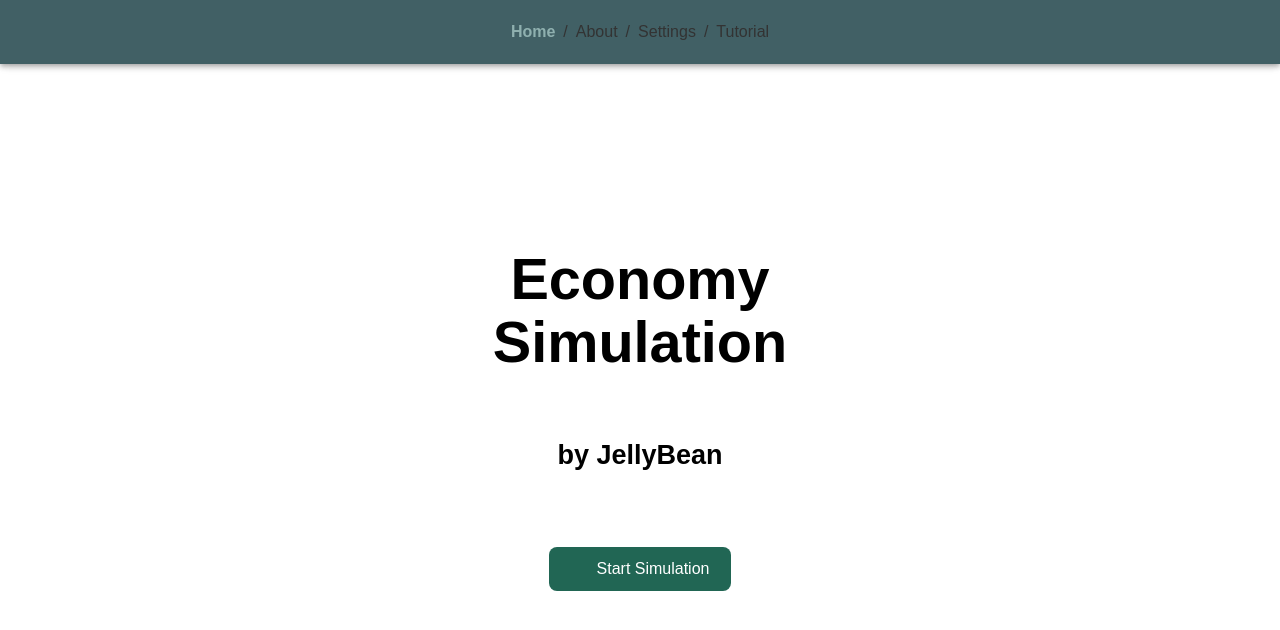
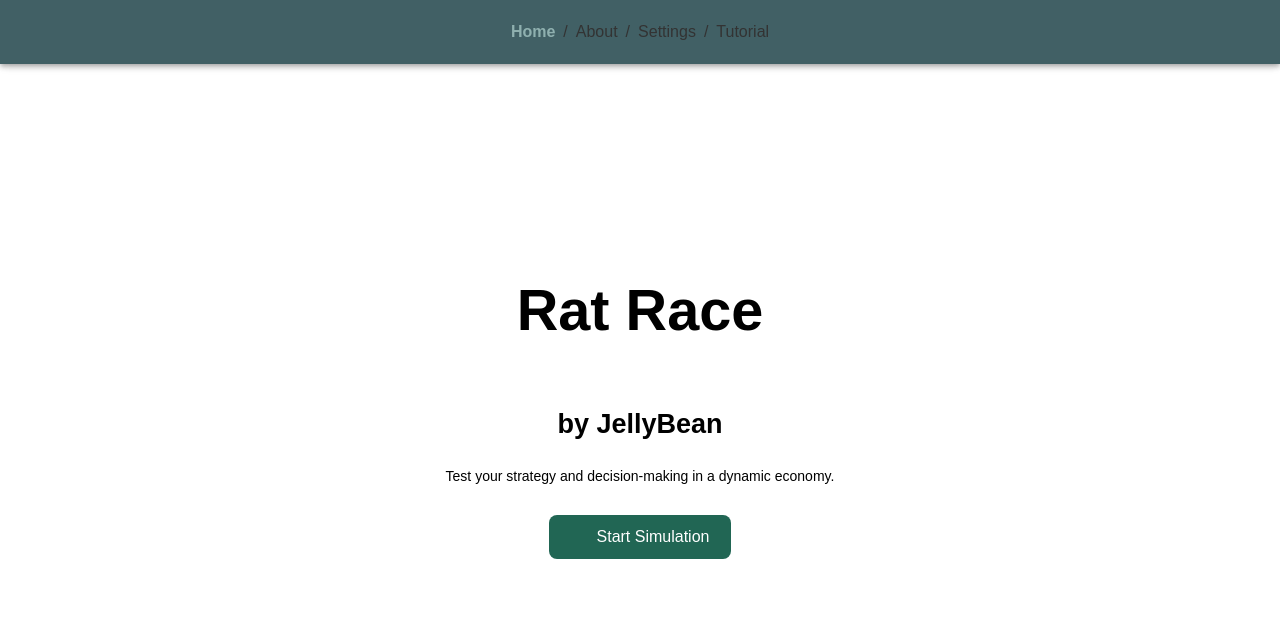
Before and after one commit to KhuramC/EconomySim, a React (Vite) app in the folder frontend/: page / in a window 1280 px wide. Shown: the top 630 px of the page. Built offline with nearby package versions, Linux system fonts and the light colour scheme; some icons are missing.

Commit message:
Changed Project Name to "Rat Race"

```diff
--- a/frontend/src/pages/Home.jsx
+++ b/frontend/src/pages/Home.jsx
@@ -13,9 +13,9 @@ function Home({ onStart }) {
           minHeight="80vh"
           textAlign="center"
         >
-          <h1>Economy Simulation</h1>
+          <h1>Rat Race</h1>
           <h2>by JellyBean</h2>
-          <Typography variant="body2" color="white" gutterBottom>
+          <Typography variant="body2" gutterBottom>
             Test your strategy and decision-making in a dynamic economy.
           </Typography>
           <Button
```
